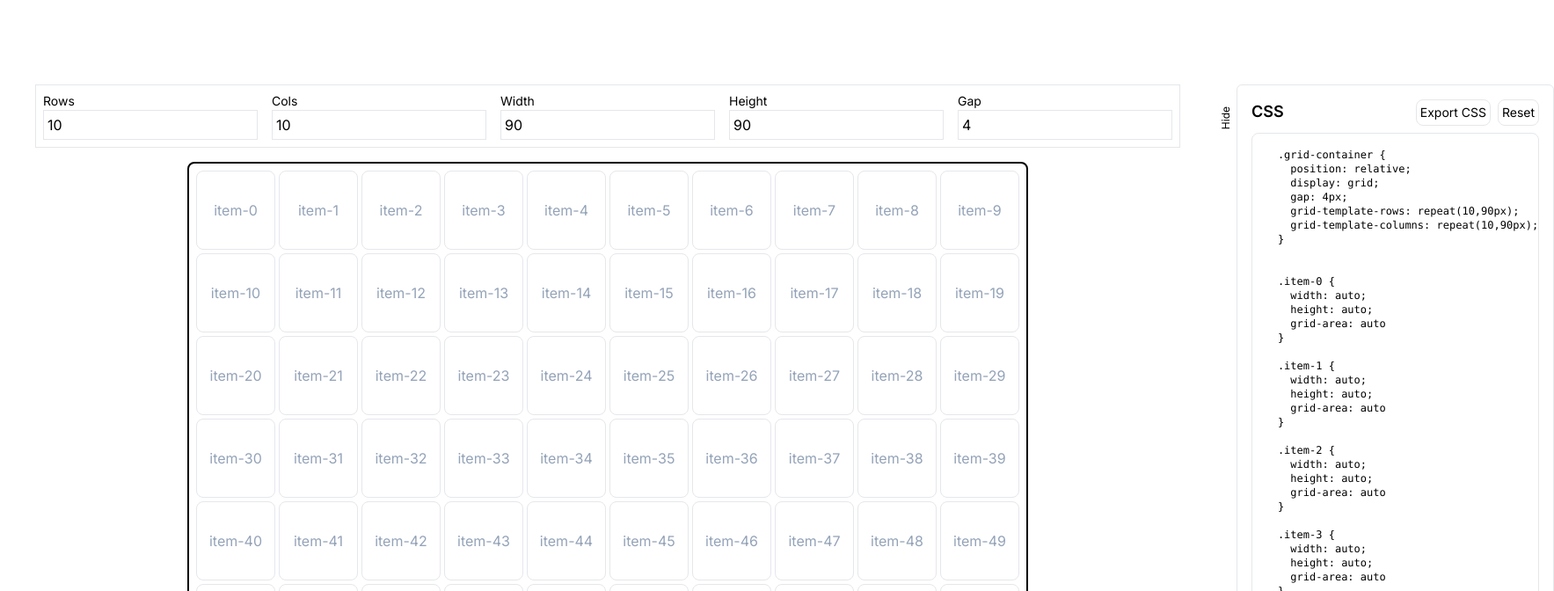
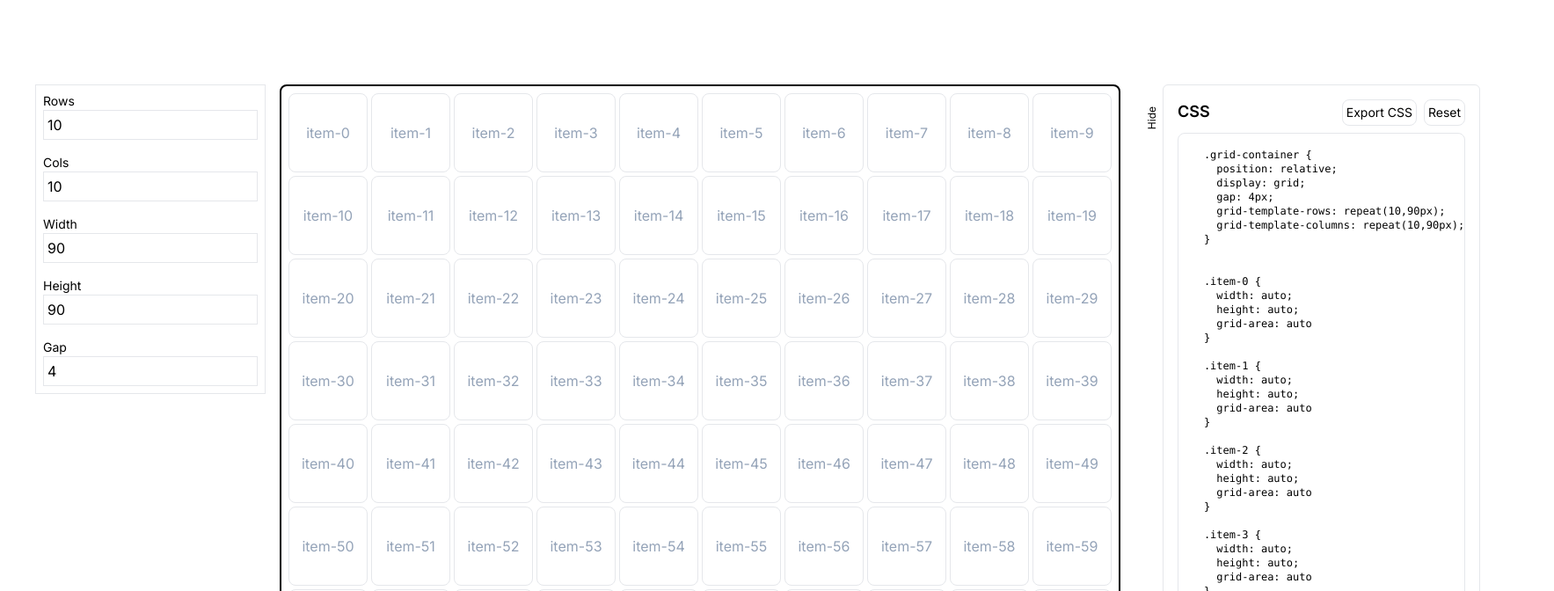
Before and after one commit to leye195/grid-generator, a Next.js app: page / in a window 1280 px wide. Shown: the top 672 px of the page at 88% size, 1767 px wide, since content can reach past the window. Built offline with nearby package versions, Linux system fonts and the light colour scheme.

Commit message:
style: change flex direction to column

```diff
--- a/src/components/GridBox.tsx
+++ b/src/components/GridBox.tsx
@@ -163,9 +163,9 @@ const GridBox = () => {
           <Loader />
         </Overlay>
       ) : (
-        <div className="flex gap-[48px] w-full justify-between">
-          <section className="flex flex-col gap-4">
-            <div className="flex gap-4 border p-2 w-fukk">
+        <div className="flex gap-8 w-full justify-between">
+          <section className="flex gap-4">
+            <div className="flex flex-col gap-4 border p-2 h-fit">
               <div className="flex flex-col">
                 <label className="text-sm" htmlFor="rows">
                   Rows
```
